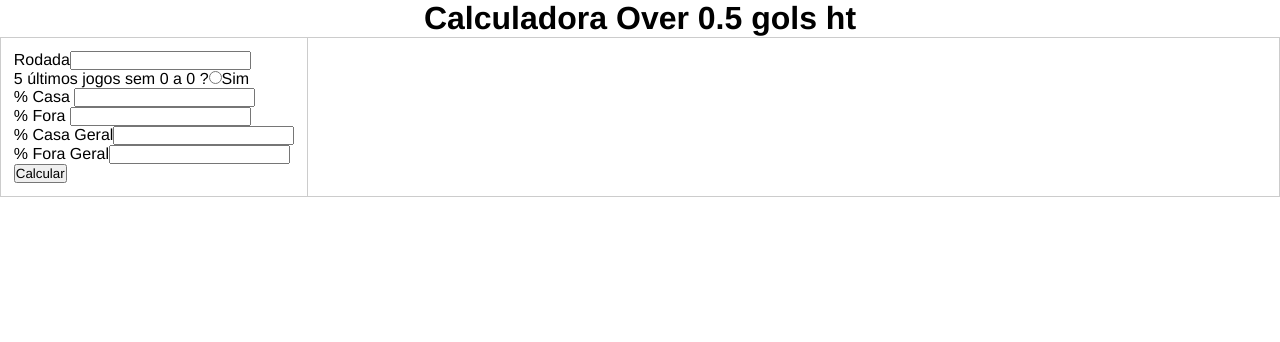
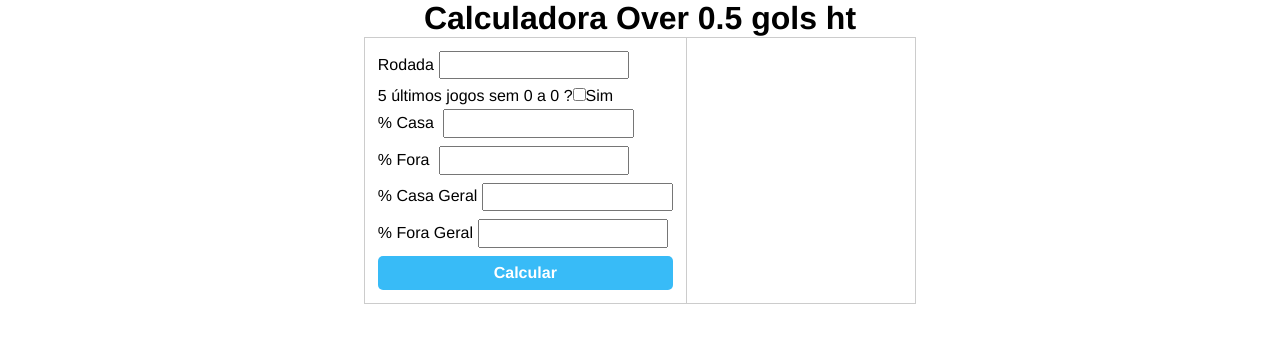
Before and after one commit to fariasbrenno/bet-project, a plain HTML site: page index.html in a window 1280 px wide. Drawn offline with Linux system fonts and the light colour scheme.

Commit message:
Avançando css

```diff
--- a/css/style.css
+++ b/css/style.css
@@ -10,6 +10,8 @@ body h1{
 main{
     border: 1px solid #ccc;
     display: flex;
+    max-width: 550px;
+    margin: auto;
 
 }
 #dados{
@@ -25,3 +27,25 @@ main{
 .hide{
     display: none;
 }
+input{
+    padding: .3rem;
+    margin-bottom: .5rem;
+}
+label{
+    margin-right: .3rem;
+}
+
+#calc{
+    width: 100%;
+    padding: .5rem;
+    background-color: #38bbf7;
+    color: #fff;
+    font-weight: bold;
+    font-size: 1rem;
+    border: none;
+    border-radius: 5px;
+}
+#calc:hover{
+    transition:.4s;
+    background-color: #35c67b;
+}
--- a/index.html
+++ b/index.html
@@ -13,7 +13,7 @@
     <main>
         <form id="dados">
             <label for="">Rodada</label><input type="number" name="" id="rodada"><br>
-            <span>5 últimos jogos sem 0 a 0 ?</span><input type="radio" name="" id="zeroZero" value="Sim"><label for="">Sim</label><br>
+            <span>5 últimos jogos sem 0 a 0 ?</span><input type="checkbox" name="" id="zeroZero" value="Sim"><label for="">Sim</label><br>
             <label for="">% Casa </label><input type="number" name="" id="vCasa"><br>
             <label for="">% Fora </label><input type="number" name="" id="vFora"><br>
             <label for="">% Casa Geral</label><input type="number" name="" id="casaG"><br>
```
